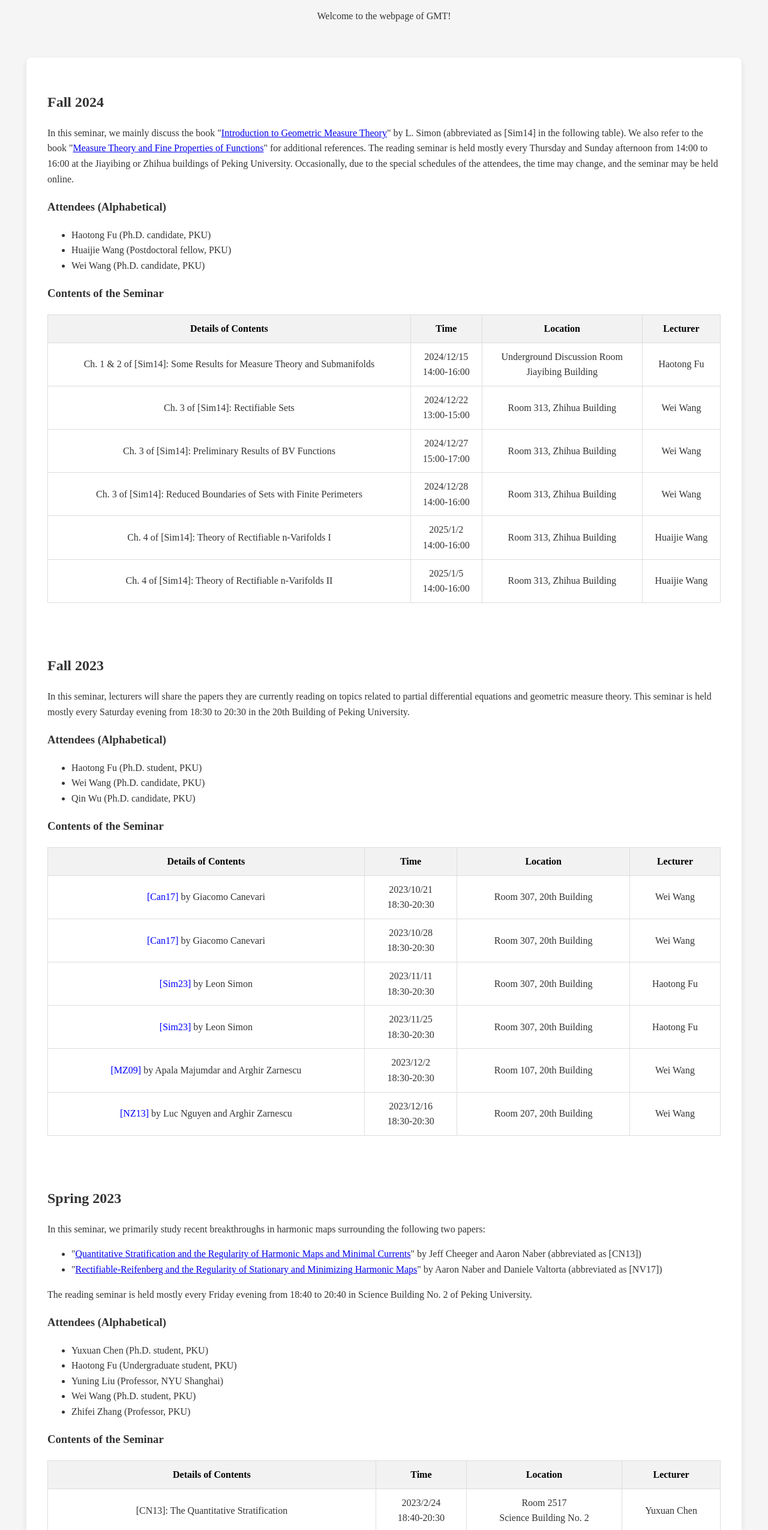
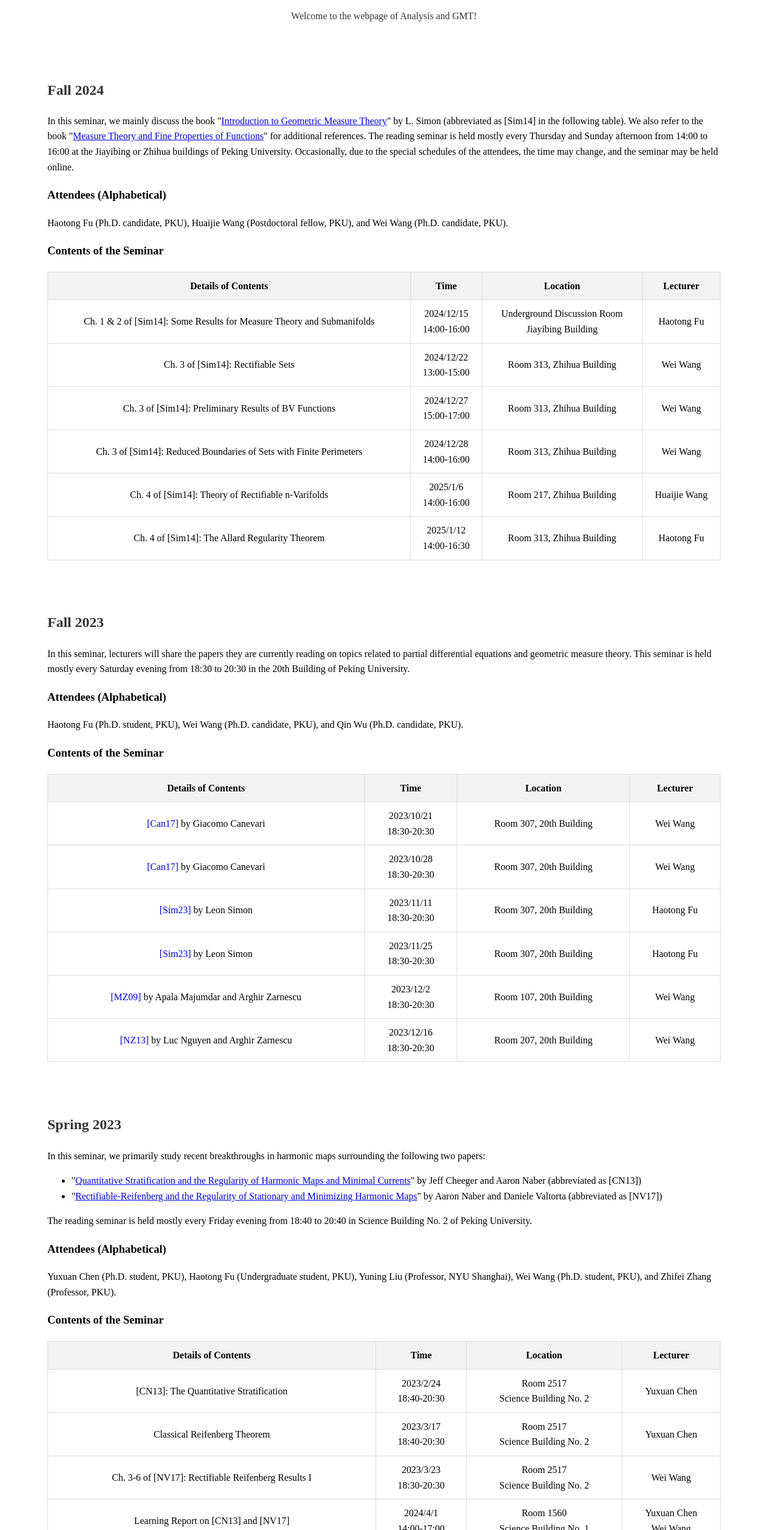
Before and after one commit to LuisYanka/GMT, a plain HTML site: page index.html in a window 1280 px wide. Shown: the part 100-2650 px from the top of the page at 60% size. Drawn offline with Linux system fonts and the light colour scheme.

Commit message:
Update index.html

```diff
--- a/index.html
+++ b/index.html
@@ -3,14 +3,11 @@
 <head>
     <meta charset="UTF-8">
     <meta name="viewport" content="width=device-width, initial-scale=1.0">
-    <title>Seminars of Geometric Measure Theory</title>
+    <title>Seminars of Analysis and Geometric Measure Theory</title>
     <style>
         body {
             line-height: 1.6;
             margin: 0;
-            padding: 0;
-            background-color: #f5f5f5; /* Light gray background */
-            color: #333;
         }
         header {
             background: none; /* No background for the header */
@@ -22,9 +19,6 @@
             width: 90%;
             max-width: 1200px; /* Added max-width for better layout */
             margin: 20px auto;
-            background: #ffffff; /* White background for content */
-            padding: 20px;
-            box-shadow: 0 4px 10px rgba(0, 0, 0, 0.1);
             border-radius: 8px;
         }
         h1, h2 {
@@ -33,18 +27,6 @@
         section {
             margin-bottom: 15px;
             padding: 15px;
-            transition: background 0.3s;
-        }
-        section:hover {
-            background: #f9f9f9;
-        }
-        footer {
-            text-align: center;
-            padding: 15px 0;
-            background: #333;
-            color: #fff;
-            margin-top: 20px;
-            border-radius: 0 0 8px 8px;
         }
         table {
             width: 100%;
@@ -74,8 +56,8 @@
 <body>
 
 <header>
-    <h1>Seminars of Geometric Measure Theory</h1>
-    <p>Welcome to the webpage of GMT!</p>
+    <h1>Seminars of Analysis Geometric Measure Theory</h1>
+    <p>Welcome to the webpage of Analysis and GMT!</p>
 </header>
 
 <div class="container">
@@ -84,11 +66,7 @@
         In this seminar, we mainly discuss the book "<a href="https://math.stanford.edu/~lms/ntu-gmt-text.pdf" rel="nofollow">Introduction to Geometric Measure Theory</a>" by L. Simon (abbreviated as [Sim14] in the following table). We also refer to the book "<a href="https://www.taylorfrancis.com/books/mono/10.1201/9780203747940/measure-theory-fine-properties-functions-lawrencecraig-evans" rel="nofollow">Measure Theory and Fine Properties of Functions</a>" for additional references. The reading seminar is held mostly every Thursday and Sunday afternoon from 14:00 to 16:00 at the Jiayibing or Zhihua buildings of Peking University. Occasionally, due to the special schedules of the attendees, the time may change, and the seminar may be held online.
 
         <h3>Attendees (Alphabetical)</h3>
-        <ul>
-            <li>Haotong Fu (Ph.D. candidate, PKU)</li>
-            <li>Huaijie Wang (Postdoctoral fellow, PKU)</li>
-            <li>Wei Wang (Ph.D. candidate, PKU)</li>
-        </ul>
+                   Haotong Fu (Ph.D. candidate, PKU), Huaijie Wang (Postdoctoral fellow, PKU), and Wei Wang (Ph.D. candidate, PKU).
 
         <h3>Contents of the Seminar</h3>
         <table>
@@ -126,16 +104,16 @@
                     <td style="text-align: center; vertical-align: middle;">Wei Wang</td>
                 </tr>
                 <tr>
-                    <td style="text-align: center; vertical-align: middle;">Ch. 4 of [Sim14]: Theory of Rectifiable n-Varifolds I</td>
-                    <td style="text-align: center; vertical-align: middle;">2025/1/2 <br>14:00-16:00</td>
-                    <td style="text-align: center; vertical-align: middle;">Room 313, Zhihua Building</td>
+                    <td style="text-align: center; vertical-align: middle;">Ch. 4 of [Sim14]: Theory of Rectifiable n-Varifolds</td>
+                    <td style="text-align: center; vertical-align: middle;">2025/1/6 <br>14:00-16:00</td>
+                    <td style="text-align: center; vertical-align: middle;">Room 217, Zhihua Building</td>
                     <td style="text-align: center; vertical-align: middle;">Huaijie Wang</td>
                 </tr>
                 <tr>
-                    <td style="text-align: center; vertical-align: middle;">Ch. 4 of [Sim14]: Theory of Rectifiable n-Varifolds II</td>
-                    <td style="text-align: center; vertical-align: middle;">2025/1/5 <br>14:00-16:00</td>
+                    <td style="text-align: center; vertical-align: middle;">Ch. 4 of [Sim14]: The Allard Regularity Theorem</td>
+                    <td style="text-align: center; vertical-align: middle;">2025/1/12 <br>14:00-16:30</td>
                     <td style="text-align: center; vertical-align: middle;">Room 313, Zhihua Building</td>
-                    <td style="text-align: center; vertical-align: middle;">Huaijie Wang</td>
+                    <td style="text-align: center; vertical-align: middle;">Haotong Fu</td>
                 </tr>
             </tbody>
         </table>
@@ -146,11 +124,7 @@
         In this seminar, lecturers will share the papers they are currently reading on topics related to partial differential equations and geometric measure theory. This seminar is held mostly every Saturday evening from 18:30 to 20:30 in the 20th Building of Peking University.
 
         <h3>Attendees (Alphabetical)</h3>
-        <ul>
-            <li>Haotong Fu (Ph.D. student, PKU)</li>
-            <li>Wei Wang (Ph.D. candidate, PKU)</li>
-            <li>Qin Wu (Ph.D. candidate, PKU)</li>
-        </ul>
+                   Haotong Fu (Ph.D. student, PKU), Wei Wang (Ph.D. candidate, PKU), and Qin Wu (Ph.D. candidate, PKU).
 
         <h3>Contents of the Seminar</h3>
         <table>
@@ -213,13 +187,7 @@
         The reading seminar is held mostly every Friday evening from 18:40 to 20:40 in Science Building No. 2 of Peking University.
 
         <h3>Attendees (Alphabetical)</h3>
-        <ul>
-            <li>Yuxuan Chen (Ph.D. student, PKU)</li>
-            <li>Haotong Fu (Undergraduate student, PKU)</li>
-            <li>Yuning Liu (Professor, NYU Shanghai)</li>
-            <li>Wei Wang (Ph.D. student, PKU)</li>
-            <li>Zhifei Zhang (Professor, PKU)</li>
-        </ul>
+                   Yuxuan Chen (Ph.D. student, PKU), Haotong Fu (Undergraduate student, PKU), Yuning Liu (Professor, NYU Shanghai), Wei Wang (Ph.D. student, PKU), and Zhifei Zhang (Professor, PKU).
 
         <h3>Contents of the Seminar</h3>
         <table>
@@ -283,13 +251,7 @@
         In this seminar, we study the lecture note "<a href="https://academic.hep.com.cn/fcc/CN/chapter/978-7-04-044200-7-00/chapter04" rel="nofollow">Lectures on Elliptic Free Boundary Problems</a>" by Fanghua Lin (abbreviated as [Lin15]). The reading seminar is held mostly every Saturday evening from 18:30 to 20:30 at Science Building No. 2 of Peking University.
 
         <h3>Attendees (Alphabetical)</h3>
-        <ul>
-            <li>Yuxuan Chen (Ph.D. student, PKU)</li>
-            <li>Haotong Fu (Undergraduate student, PKU)</li>
-            <li>Feng Shao (Ph.D. candidate, PKU)</li>
-            <li>Wei Wang (Ph.D. student, PKU)</li>
-            <li>Wenzhi Wu (Ph.D. student, PKU)</li>
-        </ul>
+                   Yuxuan Chen (Ph.D. student, PKU), Haotong Fu (Undergraduate student, PKU), Feng Shao (Ph.D. candidate, PKU), Wei Wang (Ph.D. student, PKU), and Wenzhi Wu (Ph.D. student, PKU).
 
         <h3>Contents of the Seminar</h3>
         <table>
@@ -350,9 +312,7 @@
 
 </div>
 
-<footer>
-    <p>&copy; GMT, Peking University</p>
-</footer>
+
 
 </body>
 </html>
```
